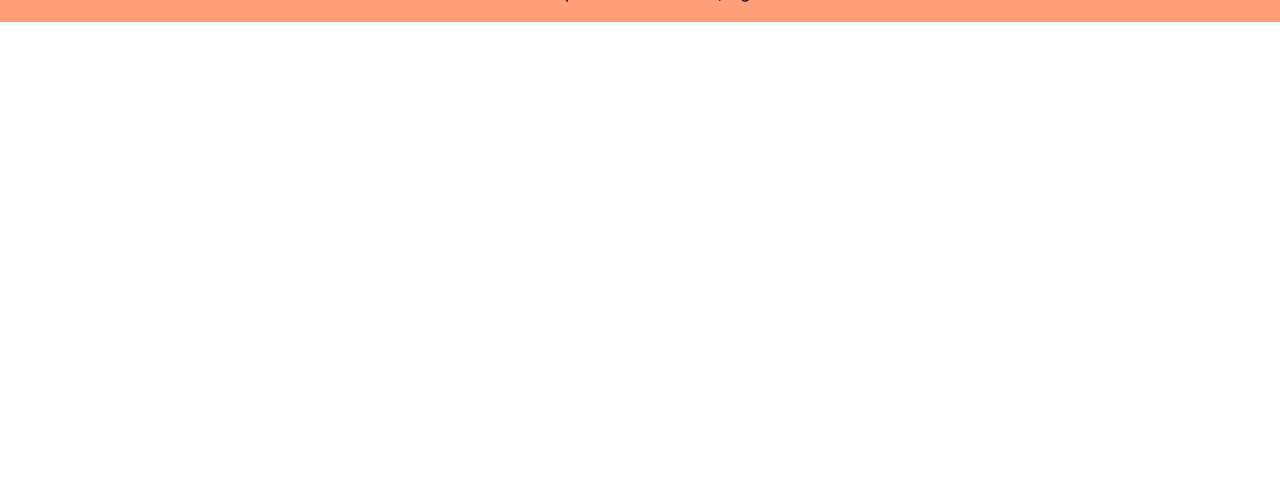
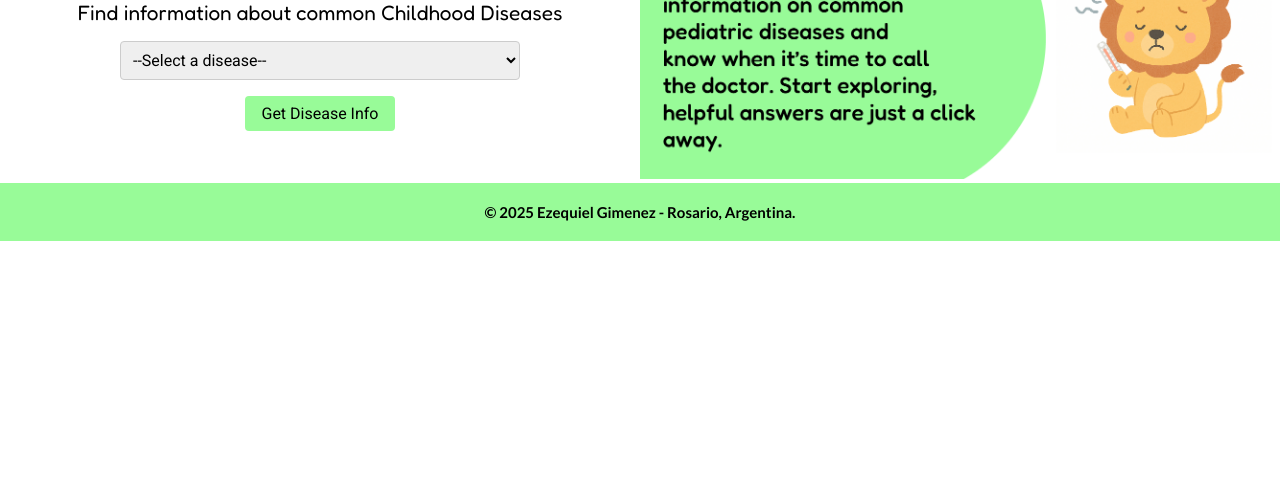
Before and after one commit to ezgdev/pediatric-journal, a website built with Vite: page src/diseases.html in a window 1280 px wide. Shown: the part 302-800 px from the top of the page. Built offline with nearby package versions, Linux system fonts and the light colour scheme; files whose address does not match are found by name.

Commit message:
diseases style

```diff
--- a/src/css/diseases.css
+++ b/src/css/diseases.css
@@ -3,6 +3,71 @@
 @import url('https://fonts.googleapis.com/css2?family=Fredoka:wght@300..700&family=Lato:ital,wght@0,100;0,300;0,400;0,700;0,900;1,100;1,300;1,400;1,700;1,900&family=Roboto:ital,wght@0,100;0,300;0,400;0,500;0,700;0,900;1,100;1,300;1,400;1,500;1,700;1,900&display=swap');
 @import url('base.css');
 
+
+#main-header,
+#main-footer {
+    background-color: var(--tertiary-color);
+}
+
+.container-diseases {
+    display: flex;
+    flex-direction: column;
+    align-items: center;
+    justify-content: center;
+    padding: 1rem;
+}
+
+.container-diseases h1 {
+    font-family: var(--heading-font);
+    font-size: 2rem;
+    margin-bottom: 1rem;
+}
+
+.container-diseases label {
+    font-family: var(--heading-font);
+    font-size: 1.3rem;
+    margin-bottom: 1rem;
+    text-align: center;
+}
+
+#diseaseSelect,
+#customDiseaseInput {
+    font-family: var(--text-font);
+    font-size: 1rem;
+    padding: 0.5rem;
+    border: 1px solid #ccc;
+    border-radius: 4px;
+    width: 100%;
+    max-width: 400px;
+    margin-bottom: 1rem;
+}
+
+#getInfoBtn {
+    font-family: var(--text-font);
+    font-size: 1rem;
+    padding: 0.5rem 1rem;
+    background-color: var(--tertiary-color);
+    border: none;
+    border-radius: 4px;
+    margin-bottom: 1rem;
+}
+
+.errorInfo {
+    font-family: var(--text-font);
+}
+
+.container-diseases::-webkit-scrollbar {
+    width: 8px;
+}
+
+.container-diseases::-webkit-scrollbar-thumb {
+    background-color: rgba(0, 0, 0, 0.2);
+    border-radius: 4px;
+}
+
+.container-diseases::-webkit-scrollbar-thumb:hover {
+    background-color: rgba(0, 0, 0, 0.4);
+}
 
 .result-card {
     background-color: #f9f9f9;
@@ -20,3 +85,52 @@
 .result-card p {
     margin: 0;
 }
+
+.footImg img {
+    width: 100%;
+    height: auto;
+}
+
+@media screen and (min-width: 768px) and (max-width: 1023px) {
+
+    main {
+        display: grid;
+        row-gap: 1rem;
+    }
+
+    .navigation {
+        background-color: var(--tertiary-color);
+    }
+
+    .footImg {
+        display: flex;
+        justify-content: center;
+        align-items: center;
+        height: 100%;
+    }
+
+    .footImg img {
+        width: 100%;
+        height: 100%;
+    }
+
+    #main-footer {
+        margin-top: -5px;
+    }
+}
+
+@media screen and (min-width: 1024px) and (max-width: 1920px) {
+
+    main {
+        display: grid;
+        row-gap: 1rem;
+        grid-template-columns: 1fr 1fr;
+    }
+
+
+
+
+    .navigation {
+        background-color: var(--tertiary-color);
+    }
+}
--- a/src/css/vaccination.css
+++ b/src/css/vaccination.css
@@ -165,7 +165,7 @@ h3 {
     main {
         display: grid;
         grid-template-columns: 2fr 1fr;
-        grid-template-rows: 1fr 0.1fr;
+        grid-template-rows: 1fr 0.11fr;
         height: auto;
         overflow: hidden;
         background-color: var(--accent1-color);
--- a/src/diseases.html
+++ b/src/diseases.html
@@ -14,14 +14,11 @@
 <body>
     <header id="main-header"></header>
     <main>
-        <!-- <div class="banner">
-            <img src="images/health.webp" alt="health information" loading="lazy">
-        </div> -->
 
         <div class="container-diseases">
             <h1 class="title">Child Diseases Info</h1>
 
-            <label for="diseaseSelect">Common Childhood Diseases:</label>
+            <label for="diseaseSelect">Find information about common Childhood Diseases</label>
 
             <select id="diseaseSelect">
                 <option value="">--Select a disease--</option>
@@ -47,6 +44,15 @@
 
             <div id="result" class="card"></div>
         </div>
+
+        <div class="footImg">
+            <picture>
+                <source srcset="images/diseases2.webp" media="(min-width: 1024px)">
+                <source srcset="images/diseases2.webp" media="(min-width: 768px)">
+                <img src="images/diseases.webp" alt="banner" loading="lazy">
+            </picture>
+        </div>
+
     </main>
 
     <footer id="main-footer"></footer>
--- a/src/js/diseasesApi.js
+++ b/src/js/diseasesApi.js
@@ -23,7 +23,7 @@ getInfoBtn.addEventListener('click', () => {
     const query = select.value === 'other' ? customInput.value.trim() : select.value;
 
     if (!query) {
-        resultContainer.innerHTML = '<p>Please select or enter a disease name.</p>';
+        resultContainer.innerHTML = '<p class="errorInfo">Please select or enter a disease name.</p>';
         return;
     }
 
@@ -32,7 +32,7 @@ getInfoBtn.addEventListener('click', () => {
         .then(data => {
             const resultados = data.items;
             if (!resultados || resultados.length === 0) {
-                resultContainer.innerHTML = '<p>No results found.</p>';
+                resultContainer.innerHTML = '<p class="errorInfo">No results found.</p>';
                 return;
             }
 
@@ -47,6 +47,6 @@ getInfoBtn.addEventListener('click', () => {
         })
         .catch(err => {
             console.error(err);
-            resultContainer.innerHTML = '<p>Error retrieving disease information.</p>';
+            resultContainer.innerHTML = '<p class="errorInfo">Error retrieving disease information.</p>';
         });
 });
```
Also changed, not shown: src/public/images/diseases.webp (added), src/public/images/diseases2.webp (added).
